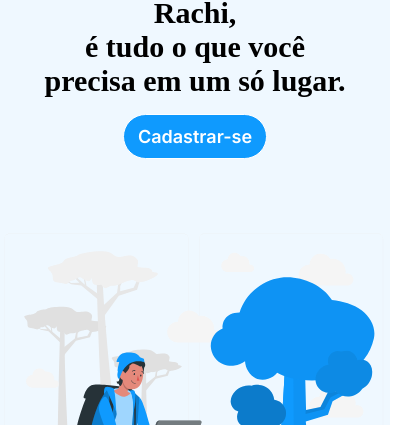
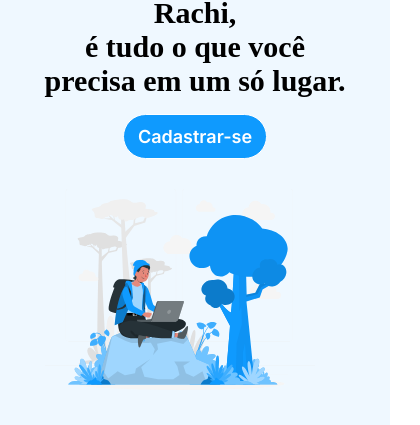
Before and after one commit to AlexandreKozakAlmeida/rachi-codelandia, a plain HTML site: page index.html in a window 390 px wide. Shown: the part 36-461 px from the top of the page, 420 px wide, since content can reach past the window. Drawn offline with Linux system fonts and the light colour scheme.

Commit message:
responsive cellphone (320px ato 767px)

```diff
--- a/index.html
+++ b/index.html
@@ -40,7 +40,7 @@
                 <button>Cadastrar-se</button>
             </div> <!--APRESENTATION-->
            <div class="image">
-            <svg width="450" height="500" viewBox="0 0 500 500" fill="none" xmlns="http://www.w3.org/2000/svg">
+            <svg viewBox="0 0 500 500" fill="none" xmlns="http://www.w3.org/2000/svg">
                 <path d="M500 382.4H0V382.65H500V382.4Z" fill="#EBEBEB"/>
                 <path d="M449.9 398.49H416.78V398.74H449.9V398.49Z" fill="#EBEBEB"/>
                 <path d="M331.22 401.21H322.53V401.46H331.22V401.21Z" fill="#EBEBEB"/>
--- a/style.css
+++ b/style.css
@@ -31,7 +31,7 @@
  .container {
     display: flex;
     width: 95%;
-    min-width: 300px;
+    min-width: 200px;
     margin: 0 auto;
  }
 
@@ -104,6 +104,10 @@
    font-weight: 600;
 
    cursor: pointer;
+}
+
+#home .container .image svg {
+   width: 30rem;
 }
 
 /********* HOW WORKS SECTION **************/
@@ -430,12 +434,12 @@ footer {
 @media screen and (min-width: 320px) and (max-width: 767px) {
    body {
       overflow-x: hidden;
-
-   }
+  }
 
    header .container nav ul {
       display: none;
    }
+
    #home .container {
       flex-direction: column;
    }
@@ -445,8 +449,8 @@ footer {
       text-align: center;
    }
 
-   #home .container .apresentation svg {
-      width: 30em;
+   #home .container .image svg {
+      width: 90%;
    }
 
    #howWorks .container {
```
